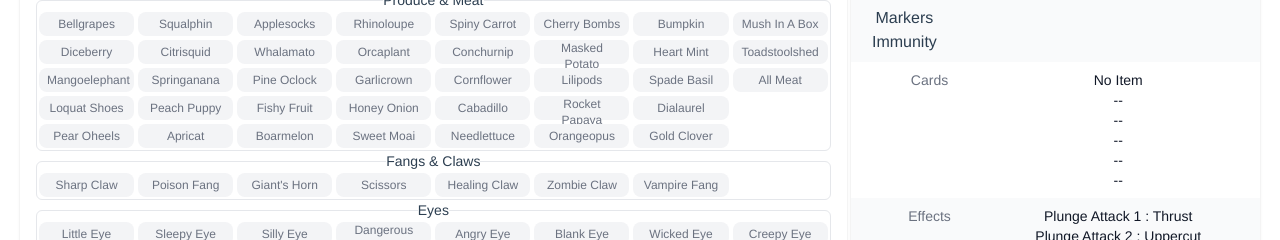
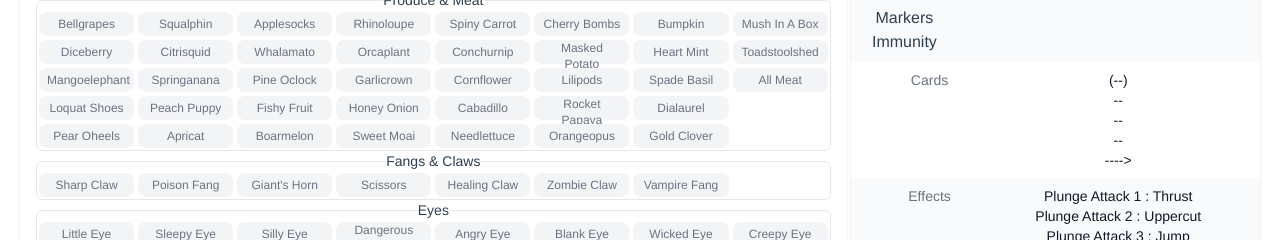
Before and after one commit to Epithumia/ManaForge, a Vue app: page / in a window 1280 px wide. Shown: the part 371-611 px from the top of the page. Built offline with nearby package versions, Linux system fonts and the light colour scheme; what vue-flash-message would draw is missing.

Commit message:
Remove item from cards, format hidden and leaving

```diff
--- a/src/components/ManaForge.vue
+++ b/src/components/ManaForge.vue
@@ -351,12 +351,11 @@
                   Cards
                 </dt>
                 <dd class="mt-1 text-sm text-gray-900 sm:mt-0 sm:col-span-2 dark:text-night-100">
-                  {{ itemForged.item.IPRINT() }}<br>
-                  {{ itemForged.hidden.CPRINT() }}<br>
+                  ({{ itemForged.hidden.CPRINT() }})<br>
                   {{ itemForged.first.CPRINT() }}<br>
                   {{ itemForged.second.CPRINT() }}<br>
                   {{ itemForged.third.CPRINT() }}<br>
-                  {{ itemForged.leaving.CPRINT() }}
+                  {{ itemForged.leaving.CPRINT() }}-->
                 </dd>
               </div>
               <div class="bg-gray-50 dark:bg-night-500 px-4 py-2 sm:grid sm:grid-cols-3 sm:gap-4 sm:px-6">
```
